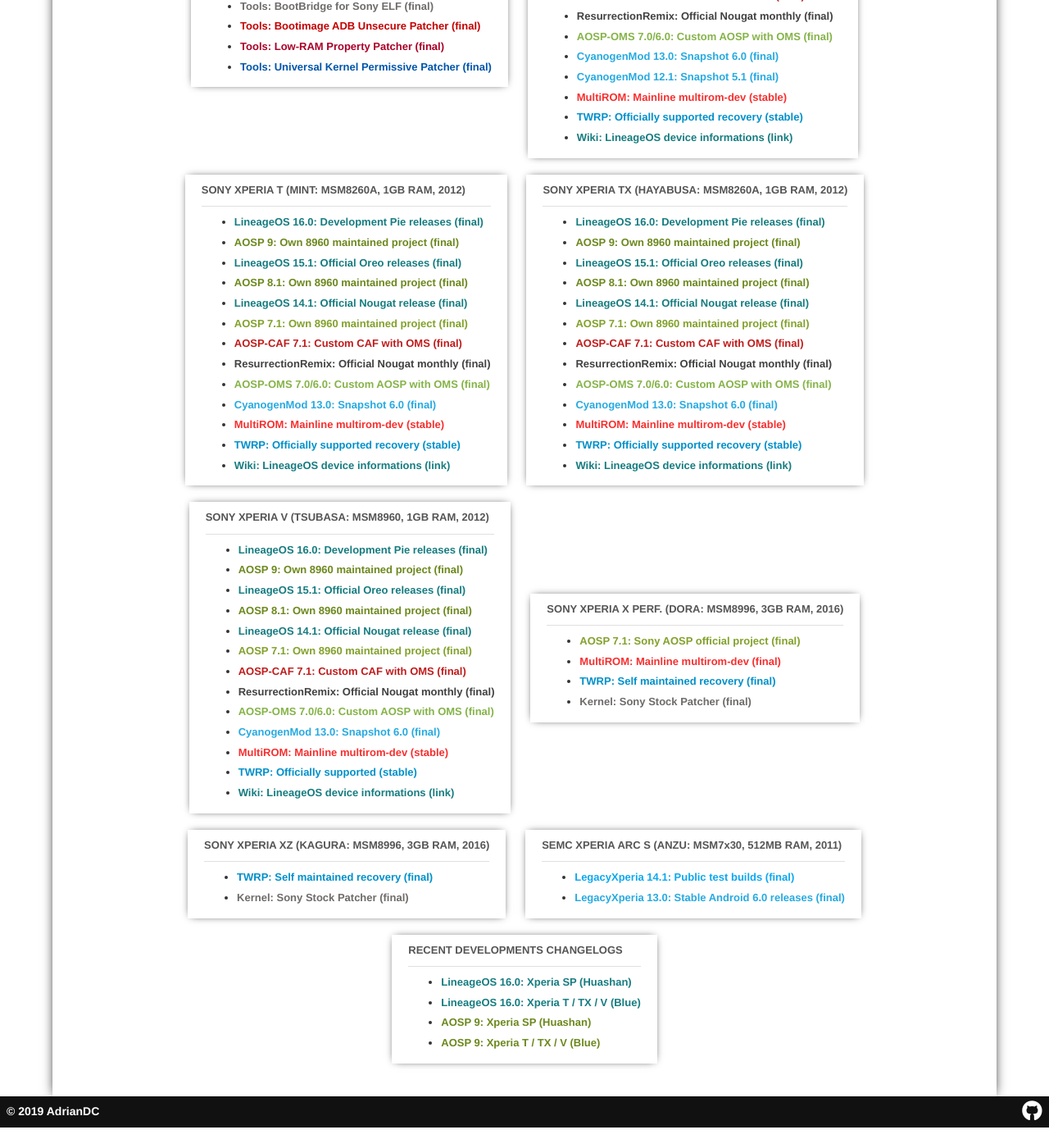
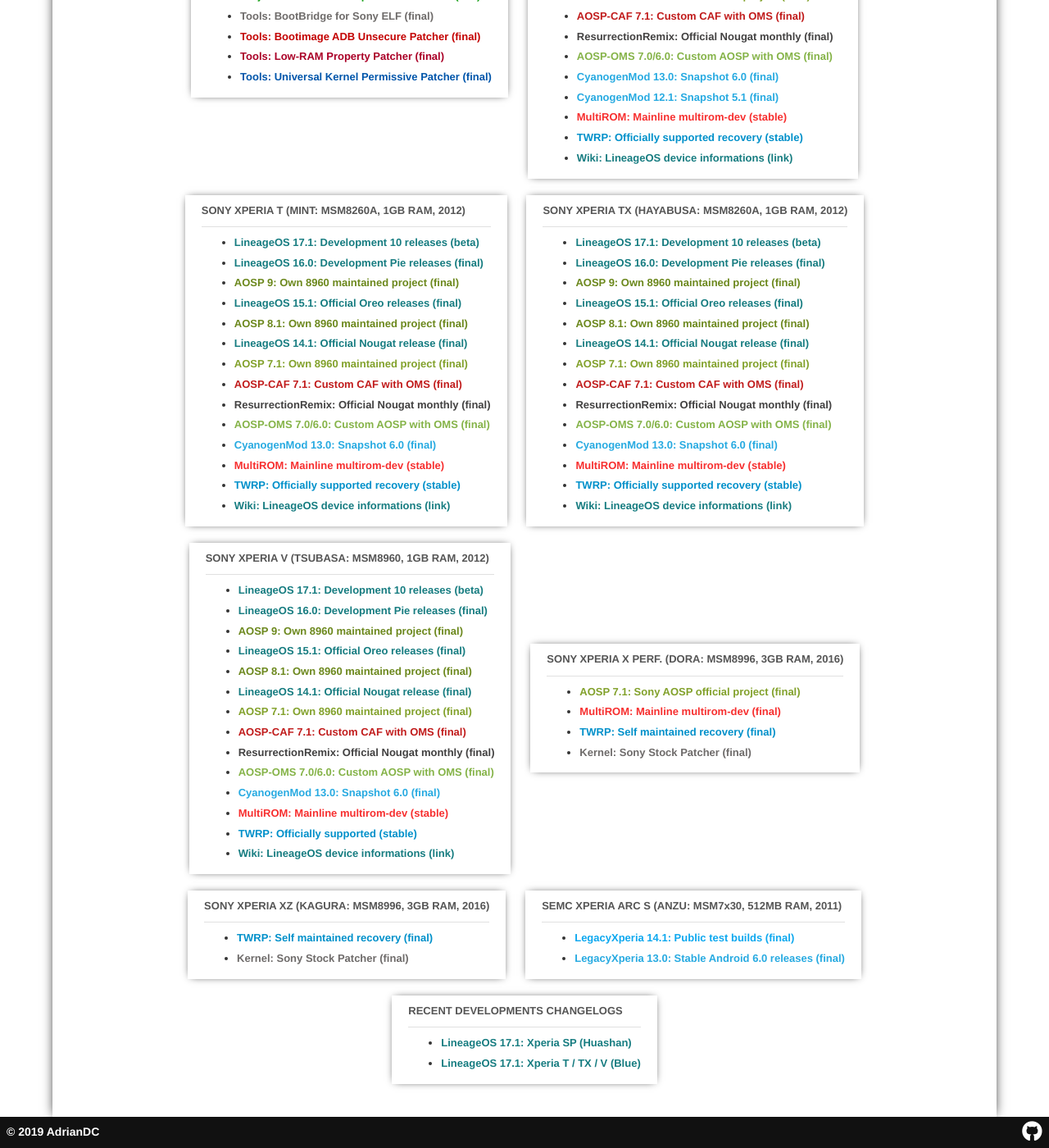
Before and after one commit to AdrianDC/adriandc.github.io, a Jekyll site: the page built from developments.md, in a window 1280 px wide and 1400 px high, scrolled down 435 px. Shown: the whole window at 82% size. Built offline with Jekyll 4.4.1, drawn with Linux system fonts in a browser that asks for light colours; nearby versions of some CDN libraries; before the commit the page ends 1810 px from its top, so only the background shows below that; some of the changed text lies outside the part shown.

Commit message:
developments: add new LineageOS 17.1 threads for Xperia SP/T/TX/V
Change-Id: Ic35bd6d173ed8f4d217c2dec3d8cf197e5065ba5

```diff
--- a/developments.md
+++ b/developments.md
@@ -25,6 +25,7 @@
 <div class="card">
 ##### [SONY XPERIA SP (HUASHAN: MSM8960T, 1GB RAM, 2013)](https://www.gsmarena.com/sony_xperia_sp-5364.php){: target="_blank" }
 <div class="card-divider"></div>
+* [<span style="color:#167C80">LineageOS 17.1: Development 10 releases (beta)</span>](https://forum.xda-developers.com/-/-t4147075){: target="_blank" }
 * [<span style="color:#167C80">LineageOS 16.0: Development Pie releases (final)</span>](https://forum.xda-developers.com/-/-t3958433){: target="_blank" }
 * [<span style="color:#6C881D">AOSP 9: Own 8960 maintained project (final)</span>](https://forum.xda-developers.com/-/-t3958464){: target="_blank" }
 * [<span style="color:#167C80">LineageOS 15.1: Official Oreo releases (final)</span>](https://forum.xda-developers.com/-/-t3758221){: target="_blank" }
@@ -44,6 +45,7 @@
 <div class="card">
 ##### [SONY XPERIA T (MINT: MSM8260A, 1GB RAM, 2012)](https://www.gsmarena.com/sony_xperia_t-4899.php){: target="_blank" }
 <div class="card-divider"></div>
+* [<span style="color:#167C80">LineageOS 17.1: Development 10 releases (beta)</span>](https://forum.xda-developers.com/-/-t4147077){: target="_blank" }
 * [<span style="color:#167C80">LineageOS 16.0: Development Pie releases (final)</span>](https://forum.xda-developers.com/-/-t3958431){: target="_blank" }
 * [<span style="color:#6C881D">AOSP 9: Own 8960 maintained project (final)</span>](https://forum.xda-developers.com/-/-t3958463){: target="_blank" }
 * [<span style="color:#167C80">LineageOS 15.1: Official Oreo releases (final)</span>](https://forum.xda-developers.com/-/-t3758219){: target="_blank" }
@@ -62,6 +64,7 @@
 <div class="card">
 ##### [SONY XPERIA TX (HAYABUSA: MSM8260A, 1GB RAM, 2012)](https://www.gsmarena.com/sony_xperia_tx-4959.php){: target="_blank" }
 <div class="card-divider"></div>
+* [<span style="color:#167C80">LineageOS 17.1: Development 10 releases (beta)</span>](https://forum.xda-developers.com/-/-t4147077){: target="_blank" }
 * [<span style="color:#167C80">LineageOS 16.0: Development Pie releases (final)</span>](https://forum.xda-developers.com/-/-t3958431){: target="_blank" }
 * [<span style="color:#6C881D">AOSP 9: Own 8960 maintained project (final)</span>](https://forum.xda-developers.com/-/-t3958463){: target="_blank" }
 * [<span style="color:#167C80">LineageOS 15.1: Official Oreo releases (final)</span>](https://forum.xda-developers.com/-/-t3758219){: target="_blank" }
@@ -80,6 +83,7 @@
 <div class="card">
 ##### [SONY XPERIA V (TSUBASA: MSM8960, 1GB RAM, 2012)](https://www.gsmarena.com/sony_xperia_v-4958.php){: target="_blank" }
 <div class="card-divider"></div>
+* [<span style="color:#167C80">LineageOS 17.1: Development 10 releases (beta)</span>](https://forum.xda-developers.com/-/-t4147077){: target="_blank" }
 * [<span style="color:#167C80">LineageOS 16.0: Development Pie releases (final)</span>](https://forum.xda-developers.com/-/-t3958431){: target="_blank" }
 * [<span style="color:#6C881D">AOSP 9: Own 8960 maintained project (final)</span>](https://forum.xda-developers.com/-/-t3958463){: target="_blank" }
 * [<span style="color:#167C80">LineageOS 15.1: Official Oreo releases (final)</span>](https://forum.xda-developers.com/-/-t3758219){: target="_blank" }
@@ -121,10 +125,8 @@
 <div class="card">
 ##### [RECENT DEVELOPMENTS CHANGELOGS](https://forum.xda-developers.com){: target="_blank" }
 <div class="card-divider"></div>
-* [<span style="color:#167C80">LineageOS 16.0: Xperia SP (Huashan)</span>](https://forum.xda-developers.com/-/-t3958433/post80086704#post80086704){: target="_blank" }
-* [<span style="color:#167C80">LineageOS 16.0: Xperia T / TX / V (Blue)</span>](https://forum.xda-developers.com/-/-t3958431/post80086708#post80086708){: target="_blank" }
-* [<span style="color:#6C881D">AOSP 9: Xperia SP (Huashan)</span>](https://forum.xda-developers.com/-/-t3958464/post80087187#post80087187){: target="_blank" }
-* [<span style="color:#6C881D">AOSP 9: Xperia T / TX / V (Blue)</span>](https://forum.xda-developers.com/-/-t3958463/post80087185#post80087185){: target="_blank" }
+* [<span style="color:#167C80">LineageOS 17.1: Xperia SP (Huashan)</span>](https://forum.xda-developers.com/-/-t4147075/post83272065#post83272065){: target="_blank" }
+* [<span style="color:#167C80">LineageOS 17.1: Xperia T / TX / V (Blue)</span>](https://forum.xda-developers.com/-/-t4147077/post83272075#post83272075){: target="_blank" }
 </div>
 
 </div>
```
